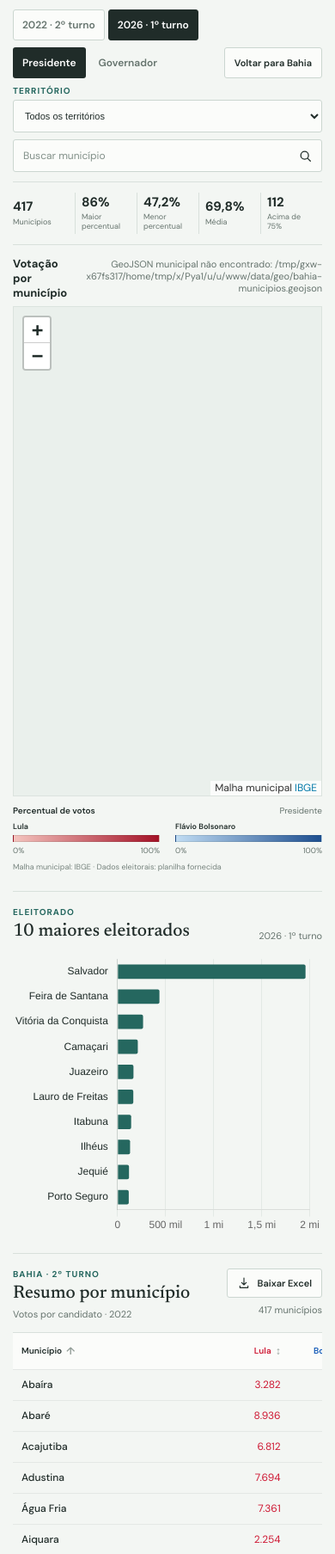
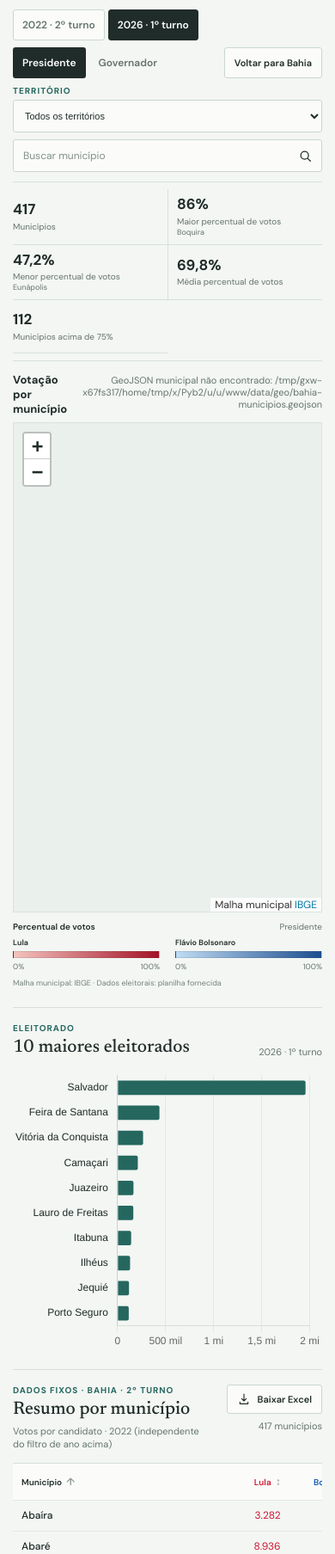
Before and after one commit to devcleristonjr/mapa-eleitoral, a Flask app: page / in a window 390 px wide. Shown: the part 105-1912 px from the top of the page at 86% size. Run offline with Flask 3, Linux system fonts and the light colour scheme; some libraries are stand-ins or nearby versions.

Commit message:
fixes0.3

```diff
--- a/static/css/style.css
+++ b/static/css/style.css
@@ -981,22 +981,31 @@
     margin-left: auto;
   }
   .dashboard {
-    grid-template-columns: repeat(5, minmax(0, 1fr));
-    padding: 12px 0;
+    grid-template-columns: repeat(2, minmax(0, 1fr));
+    padding: 8px 0;
   }
   .metric {
-    min-height: 48px;
-    padding: 0 7px;
+    min-height: 62px;
+    padding: 8px 10px;
+    border-bottom: 1px solid var(--line);
+  }
+  .metric:nth-child(odd) {
+    padding-left: 0;
+    border-left: 0;
+  }
+  .metric:nth-child(even) {
+    padding-right: 0;
   }
   .metric-value {
-    font-size: 15px;
+    font-size: 17px;
   }
   .metric-label {
-    font-size: 9px;
-    line-height: 1.25;
+    font-size: 10px;
+    line-height: 1.3;
   }
   .metric-detail {
-    display: none;
+    display: block;
+    font-size: 9px;
   }
   .map-layout {
     display: block;
@@ -1072,6 +1081,10 @@
   .results-heading {
     align-items: start;
   }
+  .results-subtitle {
+    max-width: 220px;
+    line-height: 1.4;
+  }
   .results-actions {
     align-items: end;
     flex-direction: column-reverse;
--- a/static/js/app.js
+++ b/static/js/app.js
@@ -40,6 +40,7 @@
   activeTooltipLayer: null,
   fullBounds: null,
   selectedLayer: null,
+  panelReturnFocus: null,
   municipalityLabelLayer: null,
   municipalityLabels: [],
   labelUpdateFrame: null,
@@ -56,6 +57,7 @@
   territoryFilter: document.querySelector("#territory-filter"),
   resetMap: document.querySelector("#reset-map"),
   panel: document.querySelector("#municipality-panel"),
+  closePanel: document.querySelector("#close-panel"),
   panelTitle: document.querySelector("#panel-title"),
   panelHint: document.querySelector("#panel-hint"),
   panelContent: document.querySelector("#panel-content"),
@@ -645,6 +647,7 @@
     state.selectedLayer.getElement()?.classList.remove("is-selected");
     state.selectedLayer = null;
     elements.panel.classList.remove("is-open");
+    state.panelReturnFocus = null;
     elements.panelTitle.textContent = "Explore o mapa";
     elements.panelHint.hidden = false;
     elements.panelContent.hidden = true;
@@ -799,6 +802,7 @@
 }
 
 function showMunicipality(record, layer) {
+  const isOpeningPanel = !elements.panel.classList.contains("is-open");
   if (state.selectedLayer && state.selectedLayer !== layer) {
     state.municipalityLayer.resetStyle(state.selectedLayer);
     state.selectedLayer.getElement()?.classList.remove("is-selected");
@@ -811,6 +815,21 @@
   elements.panelHint.hidden = true;
   elements.panelContent.hidden = false;
   elements.panel.classList.add("is-open");
+  if (isOpeningPanel) {
+    const activeElement = document.activeElement;
+    state.panelReturnFocus =
+      activeElement instanceof Element &&
+      activeElement !== document.body &&
+      !elements.panel.contains(activeElement)
+        ? activeElement
+        : layer.getElement();
+  }
+  if (
+    isOpeningPanel &&
+    window.matchMedia("(max-width: 620px)").matches
+  ) {
+    elements.closePanel.focus();
+  }
   renderMunicipalityPanel(record);
   animatePanelContent();
   document.querySelector("#panel-ibge").textContent = Number.isInteger(
@@ -1308,6 +1327,7 @@
   updateMunicipalityLabels();
   elements.searchInput.value = "";
   elements.panel.classList.remove("is-open");
+  state.panelReturnFocus = null;
   elements.panelTitle.textContent = "Explore o mapa";
   elements.panelHint.hidden = false;
   elements.panelContent.hidden = true;
@@ -1355,8 +1375,22 @@
     }
   });
   elements.downloadExcel.addEventListener("click", downloadResultsExcel);
-  document.querySelector("#close-panel").addEventListener("click", () => {
+  const closePanel = () => {
     elements.panel.classList.remove("is-open");
+    if (state.panelReturnFocus?.isConnected) {
+      state.panelReturnFocus.focus();
+    }
+    state.panelReturnFocus = null;
+  };
+  elements.closePanel.addEventListener("click", closePanel);
+  document.addEventListener("keydown", (event) => {
+    if (
+      event.key === "Escape" &&
+      elements.panel.classList.contains("is-open") &&
+      window.matchMedia("(max-width: 620px)").matches
+    ) {
+      closePanel();
+    }
   });
 }
 
--- a/templates/index.html
+++ b/templates/index.html
@@ -58,7 +58,7 @@
 
       <section class="controls" aria-label="Controles do mapa">
         <fieldset class="year-control">
-          <legend class="control-label">Turno</legend>
+          <legend class="control-label">Ano e turno</legend>
           <button
             class="year-button"
             type="button"
@@ -138,21 +138,21 @@
         </div>
         <div class="metric">
           <span class="metric-value" id="metric-max">--</span
-          ><span class="metric-label">Maior percentual</span
+          ><span class="metric-label">Maior percentual de votos</span
           ><span class="metric-detail" id="metric-max-city"></span>
         </div>
         <div class="metric">
           <span class="metric-value" id="metric-min">--</span
-          ><span class="metric-label">Menor percentual</span
+          ><span class="metric-label">Menor percentual de votos</span
           ><span class="metric-detail" id="metric-min-city"></span>
         </div>
         <div class="metric">
           <span class="metric-value" id="metric-average">--</span
-          ><span class="metric-label">Média</span>
+          ><span class="metric-label">Média percentual de votos</span>
         </div>
         <div class="metric">
           <span class="metric-value" id="metric-above">--</span
-          ><span class="metric-label">Acima de 75%</span>
+          ><span class="metric-label">Municípios acima de 75%</span>
         </div>
       </section>
 
@@ -288,9 +288,11 @@
       <section class="results-section" aria-labelledby="results-title">
         <div class="section-heading results-heading">
           <div>
-            <p class="eyebrow">Bahia · 2º turno</p>
+            <p class="eyebrow">Dados fixos · Bahia · 2º turno</p>
             <h2 id="results-title">Resumo por município</h2>
-            <p class="results-subtitle">Votos por candidato · 2022</p>
+            <p class="results-subtitle">
+              Votos por candidato · 2022 (independente do filtro de ano acima)
+            </p>
           </div>
           <div class="results-actions">
             <span id="table-count" class="section-meta">417 municípios</span>
@@ -298,7 +300,7 @@
               id="download-excel"
               class="download-button"
               type="button"
-              title="Baixar os resultados visíveis em Excel"
+              title="Baixar os resultados de 2022 do território selecionado"
             >
               <svg aria-hidden="true" viewBox="0 0 24 24">
                 <path d="M12 3v12m0 0 4-4m-4 4-4-4M5 17v3h14v-3"></path>
```
